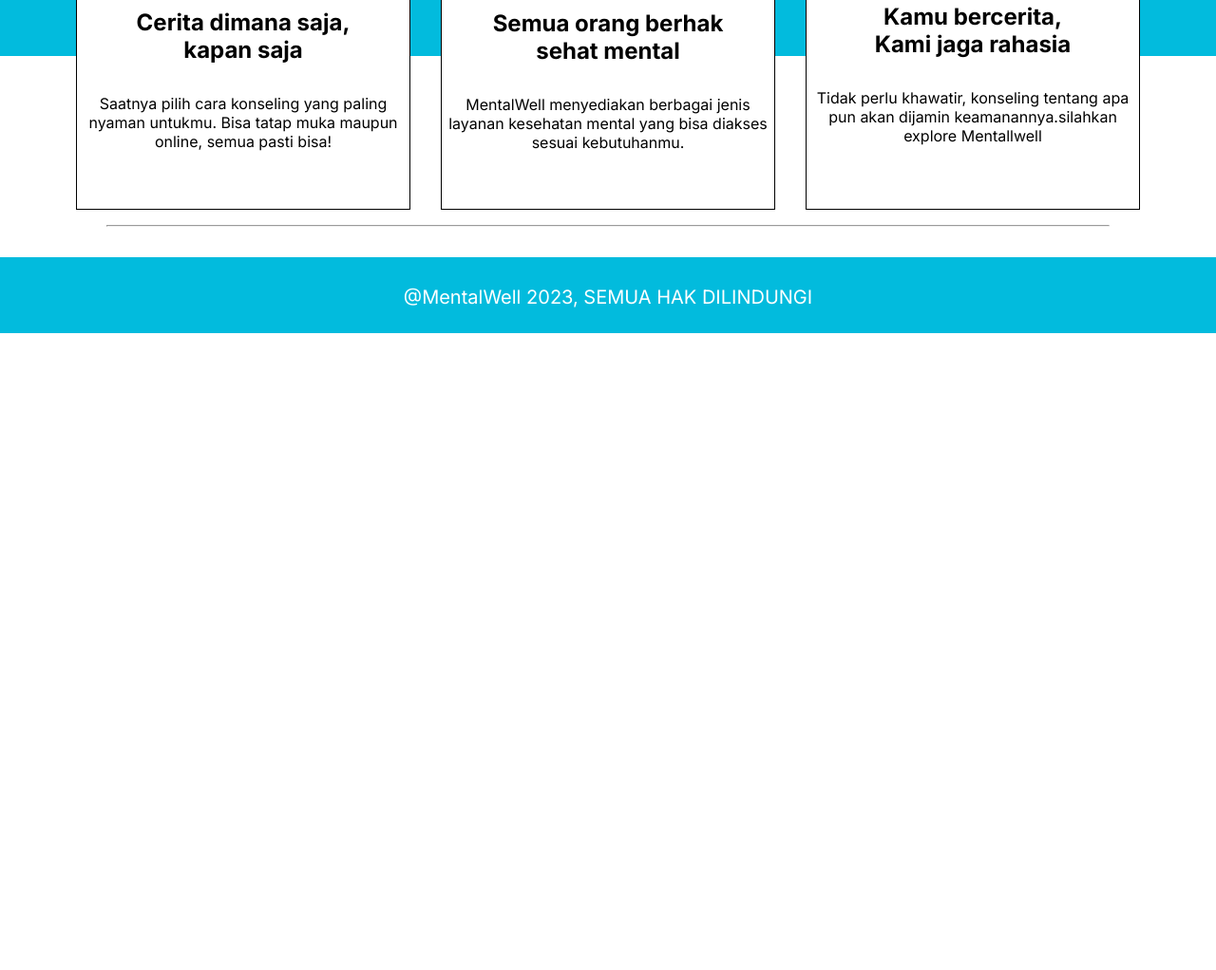
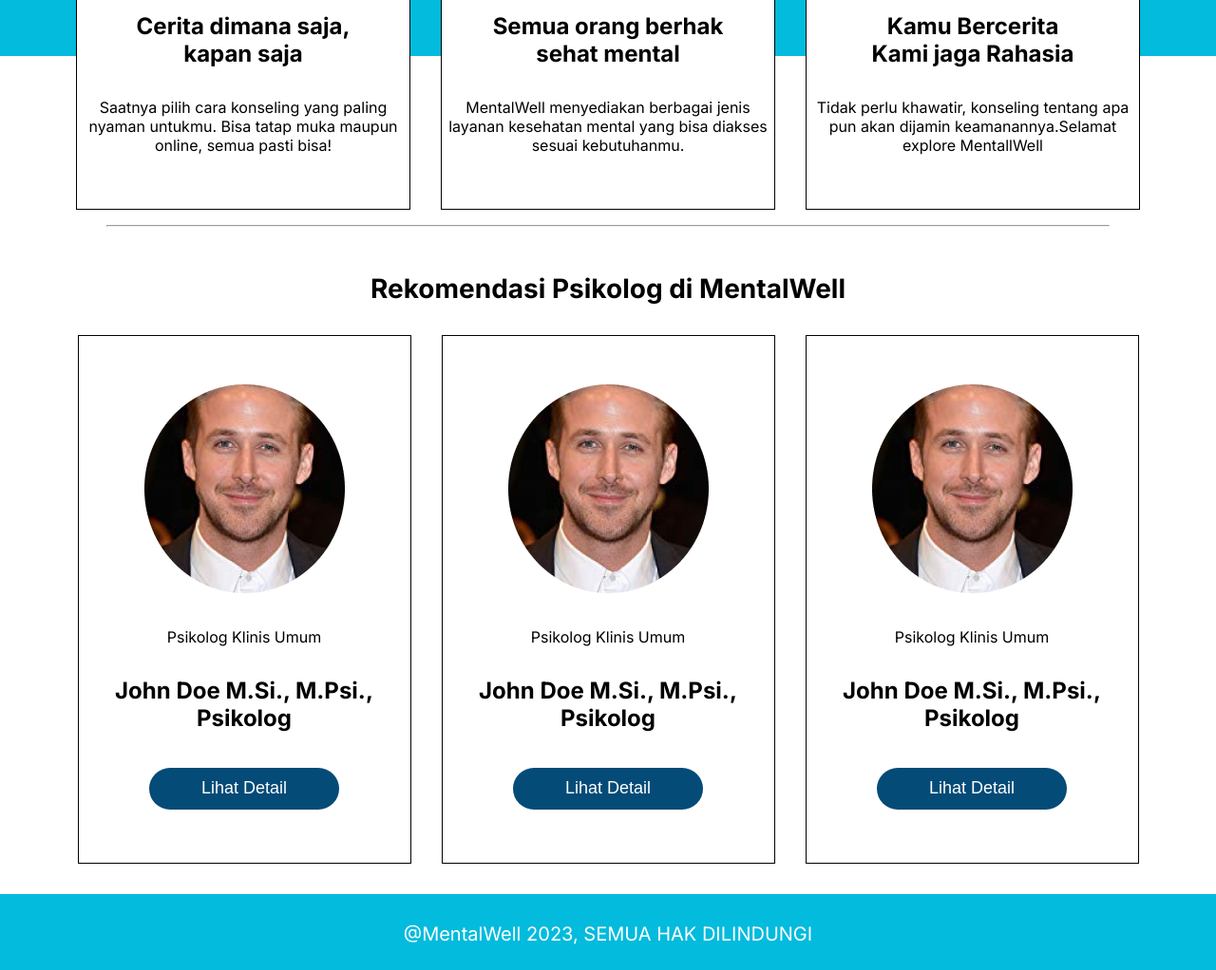
Before and after one commit to auni-st/mentalwell-frontend, a website: page src/scripts/templates/index.html in a window 1280 px wide. Shown: the part 1494-2516 px from the top of the page at 95% size. Before the commit the page ends 1845 px from the top, so only its background shows below. Drawn offline with Linux system fonts and the light colour scheme.

Commit message:
update beranda

```diff
--- a/src/scripts/styles/style.css
+++ b/src/scripts/styles/style.css
@@ -115,12 +115,6 @@
   height: 349px;
 }
 
-.garis {
-  margin-top: 1rem;
-  margin-left: 7rem;
-  margin-right: 7rem;
-}
-
 /*
 Content
 */
@@ -136,7 +130,7 @@
   width: 100%;
 }
 
-.content {
+.konsultasi .content {
   display: flex;
   flex-direction: column;
   text-align: center;
@@ -182,6 +176,12 @@
   margin: 1rem;
 }
 
+.garis {
+  margin-top: 1rem;
+  margin-left: 7rem;
+  margin-right: 7rem;
+}
+
 /*
 Section masalah
 */
@@ -213,7 +213,7 @@
   gap: 1rem;
   width: 250px;
   height: 68px;
-  background-color: #044B77;
+  background-color: #044b77;
   justify-content: center;
   align-items: center;
   border-radius: 27.2px;
@@ -233,7 +233,7 @@
 .alasan .container-alasan {
   width: 100%;
   height: 400px;
-  background-color: #02BBDD;
+  background-color: #02bbdd;
   text-align: center;
 }
 
@@ -264,7 +264,66 @@
   background-color: white;
 }
 
+/*
+section rekomendasi
+*/
 
+.rekomendasi {
+  display: flex;
+  flex-direction: column;
+  width: 100%;
+  margin-top: 3rem;
+}
+
+.rekomendasi .content {
+  margin-bottom: 2rem;
+  display: flex;
+  justify-content: center;
+}
+
+.rekomendasi .content h2 {
+  font-weight: bold;
+}
+
+.rekomendasi .container-rekomendasi {
+  display: flex;
+  flex-direction: row;
+  justify-content: center;
+  gap: 2rem;
+}
+
+.rekomendasi .container-rekomendasi .content-rekomendasi {
+  display: flex;
+  flex-direction: column;
+  gap: 2rem;
+  justify-content: center;
+  text-align: center;
+  width: 349px;
+  height: 555px;
+  border: 1px solid black;
+}
+
+.rekomendasi .container-rekomendasi .content-rekomendasi .btn-detail {
+  width: 100%px;
+  height: 55px;
+  display: flex;
+  flex-direction: column;
+  align-items: center;
+  justify-content: center;
+}
+
+.rekomendasi .container-rekomendasi .content-rekomendasi .btn-detail button {
+  background-color: #044B77;
+  color: white;
+  padding: 10px 20px;
+  border: none;
+  border-radius: 5px;
+  cursor: pointer;
+  height: 44px;
+  width: 200px;
+  border-radius: 27.2px;
+  font-size: 18px;
+}
 
 /*
 Footer
--- a/src/scripts/templates/index.html
+++ b/src/scripts/templates/index.html
@@ -117,7 +117,7 @@
         <div class="container-solusi">
           <div class="content-solusi">
             <div class="solusi-image">
-              <img src="/src/public/beranda/komputer.png" alt="gambar komputer">
+              <img src="/src/public/beranda/komputer.png" alt="gambar komputer" width="100px" height="100px">
             </div>
             <h2>Cerita dimana saja,<br>kapan saja</h2>
             <p>Saatnya pilih cara konseling
@@ -127,7 +127,7 @@
           </div>
           <div class="content-solusi">
             <div class="solusi-image">
-              <img src="/src/public/beranda/cerita.png" alt="gambar cerita">
+              <img src="/src/public/beranda/cerita.png" alt="gambar cerita" width="100px" height="100px">
             </div>
             <h2>Semua orang berhak<br>sehat mental</h2>
             <p>MentalWell menyediakan
@@ -137,16 +137,53 @@
           </div>
           <div class="content-solusi">
             <div class="solusi-image">
-              <img src="/src/public/beranda/game.png" alt="gambar game">
+              <img src="/src/public/beranda/game.png" alt="gambar cerita" width="100px" height="100px">
             </div>
-            <h2>Kamu bercerita,<br>Kami jaga rahasia</h2>
+            <h2>Kamu Bercerita<br>Kami jaga Rahasia</h2>
             <p>Tidak perlu khawatir,
               konseling tentang apa pun
-              akan dijamin keamanannya.silahkan explore Mentallwell</p>
+              akan dijamin keamanannya.Selamat explore MentallWell</p>
           </div>
         </div>
         <div class="garis">
           <hr>
+        </div>
+      </section>
+      <section class="rekomendasi">
+        <div class="content">
+          <h2>Rekomendasi Psikolog di MentalWell</h2>
+        </div>
+        <div class="container-rekomendasi">
+          <div class="content-rekomendasi">
+            <div class="rekomendasi-image">
+              <img src="/src/public/beranda/man.png" alt="gambar orang">
+            </div>
+            <p>Psikolog Klinis Umum</p>
+            <h2>John Doe M.Si., M.Psi., Psikolog</h2>
+            <div class="btn-detail">
+              <button type="button">Lihat Detail</button>
+            </div>
+          </div>
+          <div class="content-rekomendasi">
+            <div class="rekomendasi-image">
+              <img src="/src/public/beranda/man.png" alt="gambar orang">
+            </div>
+            <p>Psikolog Klinis Umum</p>
+            <h2>John Doe M.Si., M.Psi., Psikolog</h2>
+            <div class="btn-detail">
+              <button type="button">Lihat Detail</button>
+            </div>
+          </div>
+          <div class="content-rekomendasi">
+            <div class="rekomendasi-image">
+              <img src="/src/public/beranda/man.png" alt="gambar orang">
+            </div>
+            <p>Psikolog Klinis Umum</p>
+            <h2>John Doe M.Si., M.Psi., Psikolog</h2>
+            <div class="btn-detail">
+              <button type="button">Lihat Detail</button>
+            </div>
+          </div>
         </div>
       </section>
     </main>
```
Also changed, not shown: src/public/beranda/man.png (added).
